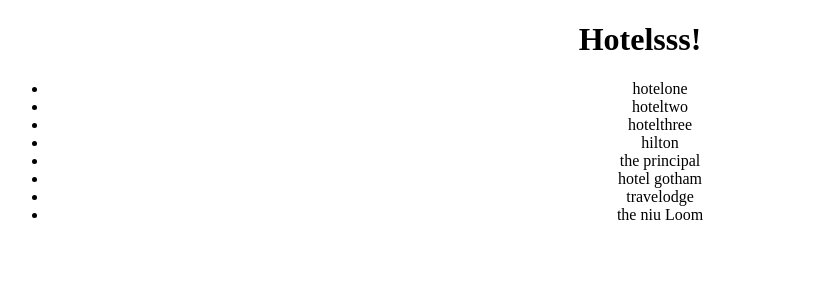
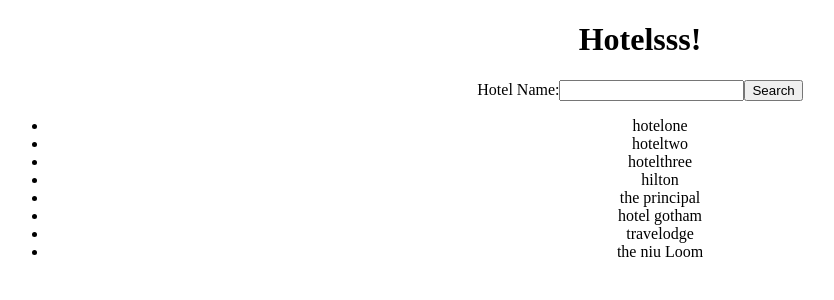
Before and after one commit to tabal97/AeroCloud-FE-test, a React (Create React App) app: page / in a window 1280 px wide. Shown: the top 300 px of the page, without its empty margins (0-834 px from the left). Built offline with nearby package versions, Linux system fonts and the light colour scheme.

Commit message:
add text input form to nameFilter

```diff
--- a/src/Components/HotelLister.jsx
+++ b/src/Components/HotelLister.jsx
@@ -1,4 +1,5 @@
 import React, { Component } from 'react';
+import NameFilter from './NameFilter.jsx';
 const hotelsArray = require("../utils/hotels.json");
 // import * as filter from "../utils/utilFuncs"
 
@@ -7,9 +8,12 @@
     state = { hotels: [] }
     render() {
         const { hotels } = this.state;
-        return (<ul>{hotels.map(hotel => {
-            return <li>{hotel.name}</li>
-        })}</ul>);
+        return (<div>
+            <NameFilter />
+            <ul>{hotels.map(hotel => {
+                return <li>{hotel.name}</li>
+            })}</ul>
+        </div>);
     }
     componentDidMount() {
         this.setState({ hotels: hotelsArray })
--- a/src/Components/NameFilter.jsx
+++ b/src/Components/NameFilter.jsx
@@ -1,9 +1,17 @@
 import React, { Component } from 'react';
 
 class NameFilter extends Component {
-    state = {}
+    state = { name: "" }
     render() {
-        return (  );
+        return (
+            <form>
+                <label>
+                    Hotel Name:
+    <input type="text" name="name" value={this.state.name} />
+                    <input type="submit" value="Search" />
+                </label>
+            </form>
+        );
     }
 }
 
```
